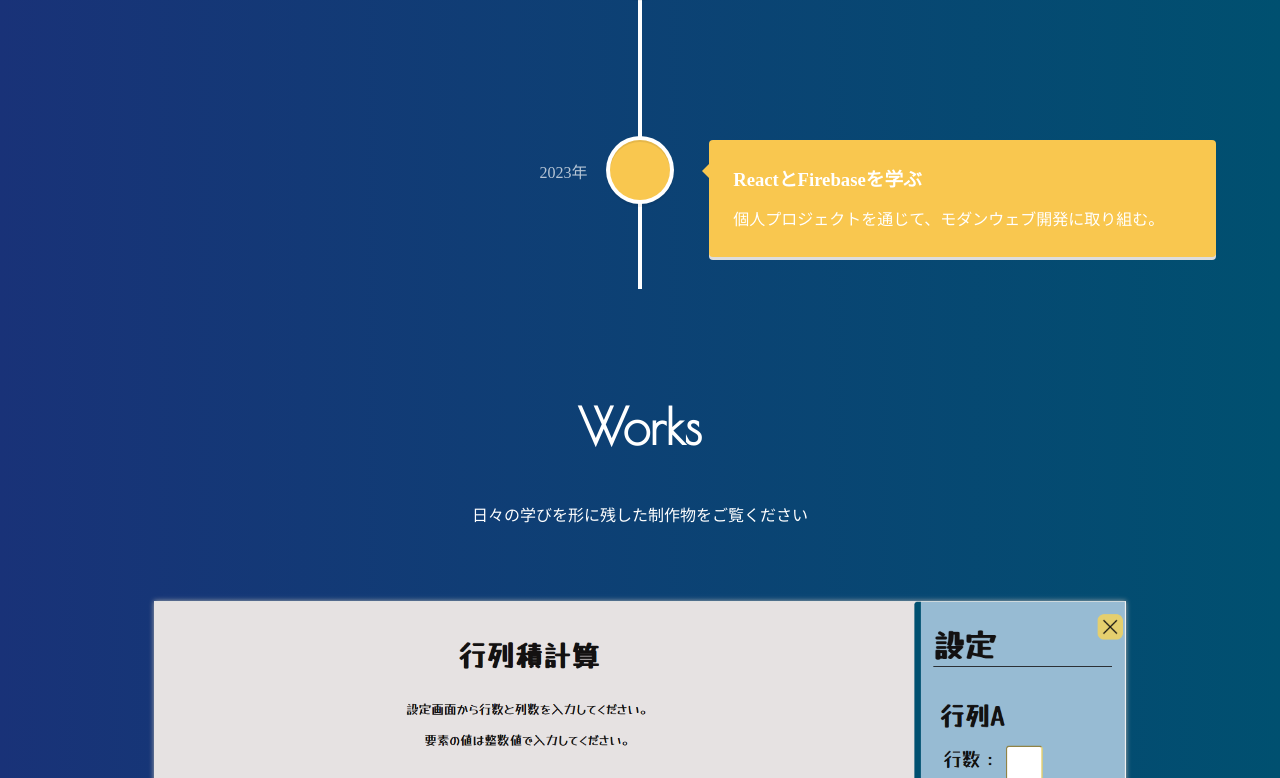
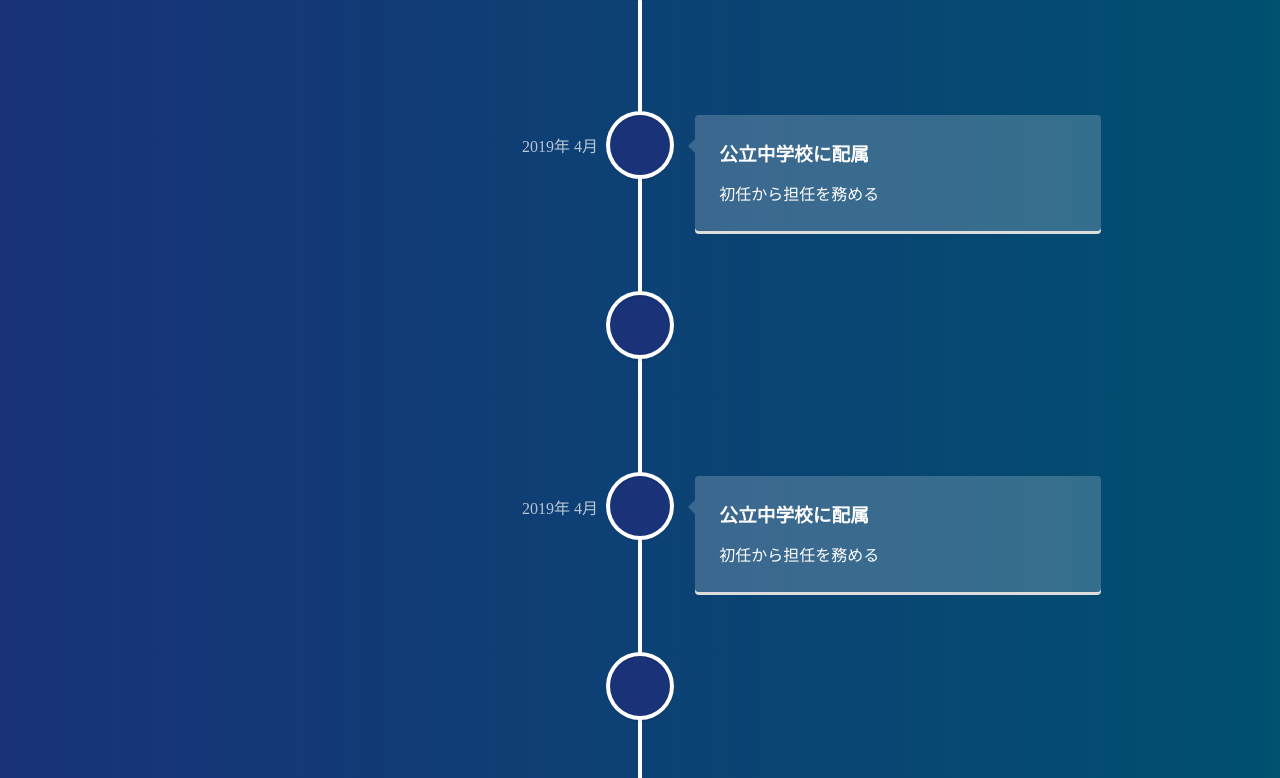
Before and after one commit to LSbard000com/My-Portfolio, a React (Vite) app: page / in a window 1280 px wide. Shown: the part 1382-2160 px from the top of the page. Built offline with nearby package versions, Linux system fonts and the light colour scheme; a web font is replaced by a local one.

Commit message:
タイムライン作成中

```diff
--- a/src/App.css
+++ b/src/App.css
@@ -346,6 +346,17 @@
 .about .main .profile .info table td {
     font-size: 14px;
 }
+
+/*  */
+.about .main .timeline {
+    width: 80%;
+    margin: 10px auto;
+}
+
+/* .vertical-timeline-element--work {
+    opacity: 0.3;
+} */
+
 
 
 /* **************** 制作物画面 **************** */
--- a/src/components/Timeline.tsx
+++ b/src/components/Timeline.tsx
@@ -1,4 +1,3 @@
-import React from "react";
 import {
   VerticalTimeline,
   VerticalTimelineElement,
@@ -6,28 +5,71 @@ import {
 import "react-vertical-timeline-component/style.min.css";
 
 const TimeLine = () => {
+    // タイムラインのデータ
+    const timelineElements = [
+        {
+            id: 'event-2019-4',
+            date: '2024年 4月'
+
+        }
+    ]
+
+
     return (
         <VerticalTimeline>
           <VerticalTimelineElement
             className="vertical-timeline-element--work"
-            contentStyle={{ background: "#6ca0dc", color: "#fff" }}
-            contentArrowStyle={{ borderRight: "7px solid #6ca0dc" }}
-            date="2015年"
-            iconStyle={{ background: "#6ca0dc", color: "#fff" }}
+            contentStyle={{ background: "rgba(255, 255, 255, 0.2)", color: "#fff" }}
+            contentArrowStyle={{ borderRight: "7px solid rgba(255, 255, 255, 0.2)" }}
+            date="2019年 4月"
+            iconStyle={{ background: "#193278", color: "#fff" }}
           >
-            <h3 className="vertical-timeline-element-title">市役所勤務開始</h3>
-            <p>市民サービス部門に配属され、地域活性化プロジェクトに従事。</p>
+            <h3 className="vertical-timeline-element-title">公立中学校に配属</h3>
+            <p>初任から担任を務める</p>
           </VerticalTimelineElement>
 
           <VerticalTimelineElement
-            className="vertical-timeline-element--education"
-            contentStyle={{ background: "#f9c74f", color: "#fff" }}
-            contentArrowStyle={{ borderRight: "7px solid #f9c74f" }}
-            date="2023年"
-            iconStyle={{ background: "#f9c74f", color: "#fff" }}
+            className="vertical-timeline-element--work"
+            contentStyle={{ background: "rgba(255, 255, 255, 0.2)", color: "#fff" }}
+            contentArrowStyle={{ borderRight: "7px solid rgba(255, 255, 255, 0.2)" }}
+            date="2019年 4月"
+            iconStyle={{ background: "#193278", color: "#fff" }}
           >
-            <h3 className="vertical-timeline-element-title">ReactとFirebaseを学ぶ</h3>
-            <p>個人プロジェクトを通じて、モダンウェブ開発に取り組む。</p>
+            <h3 className="vertical-timeline-element-title">公立中学校に配属</h3>
+            <p>初任から担任を務める</p>
+          </VerticalTimelineElement>
+
+          <VerticalTimelineElement
+            className="vertical-timeline-element--work"
+            contentStyle={{ background: "rgba(255, 255, 255, 0.2)", color: "#fff" }}
+            contentArrowStyle={{ borderRight: "7px solid rgba(255, 255, 255, 0.2)" }}
+            date="2019年 4月"
+            iconStyle={{ background: "#193278", color: "#fff" }}
+          >
+            <h3 className="vertical-timeline-element-title">公立中学校に配属</h3>
+            <p>初任から担任を務める</p>
+          </VerticalTimelineElement>
+
+          <VerticalTimelineElement
+            className="vertical-timeline-element--work"
+            contentStyle={{ background: "rgba(255, 255, 255, 0.2)", color: "#fff" }}
+            contentArrowStyle={{ borderRight: "7px solid rgba(255, 255, 255, 0.2)" }}
+            date="2019年 4月"
+            iconStyle={{ background: "#193278", color: "#fff" }}
+          >
+            <h3 className="vertical-timeline-element-title">公立中学校に配属</h3>
+            <p>初任から担任を務める</p>
+          </VerticalTimelineElement>
+
+          <VerticalTimelineElement
+            className="vertical-timeline-element--work"
+            contentStyle={{ background: "rgba(255, 255, 255, 0.2)", color: "#fff" }}
+            contentArrowStyle={{ borderRight: "7px solid rgba(255, 255, 255, 0.2)" }}
+            date="2019年 4月"
+            iconStyle={{ background: "#193278", color: "#fff" }}
+          >
+            <h3 className="vertical-timeline-element-title">公立中学校に配属</h3>
+            <p>初任から担任を務める</p>
           </VerticalTimelineElement>
         </VerticalTimeline>
       );
```
